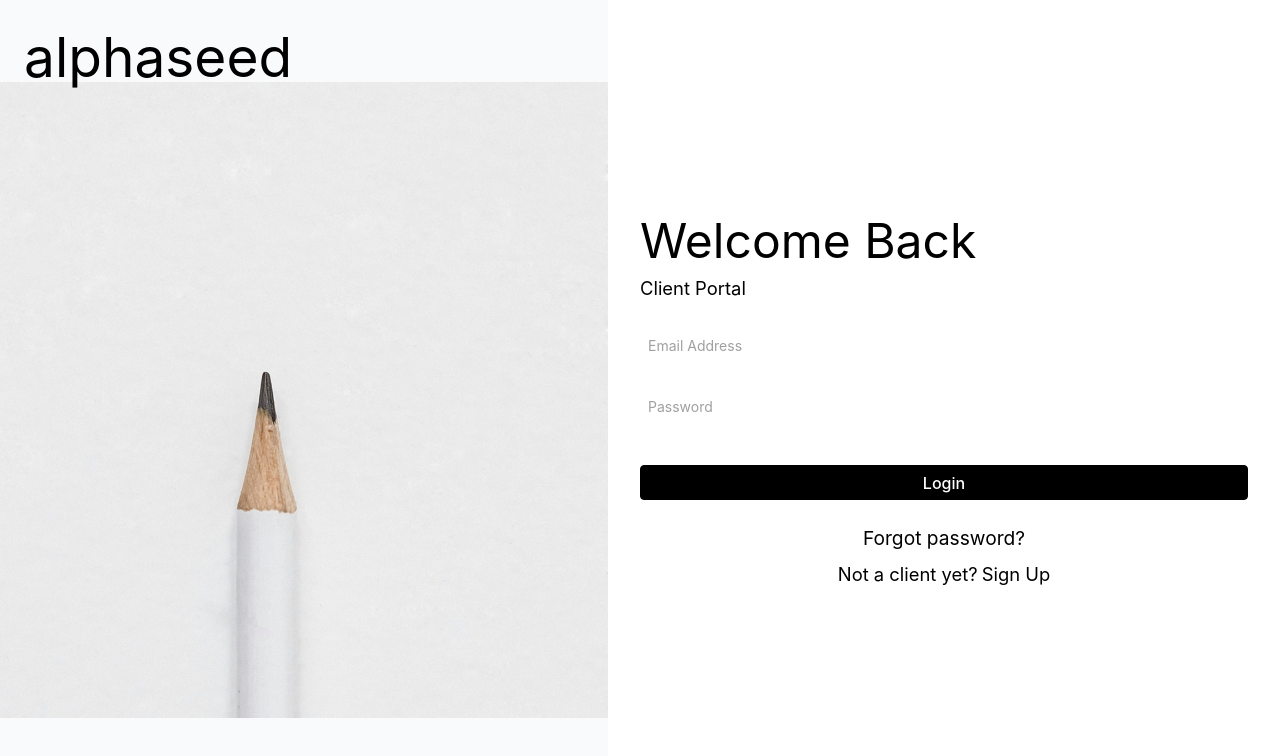
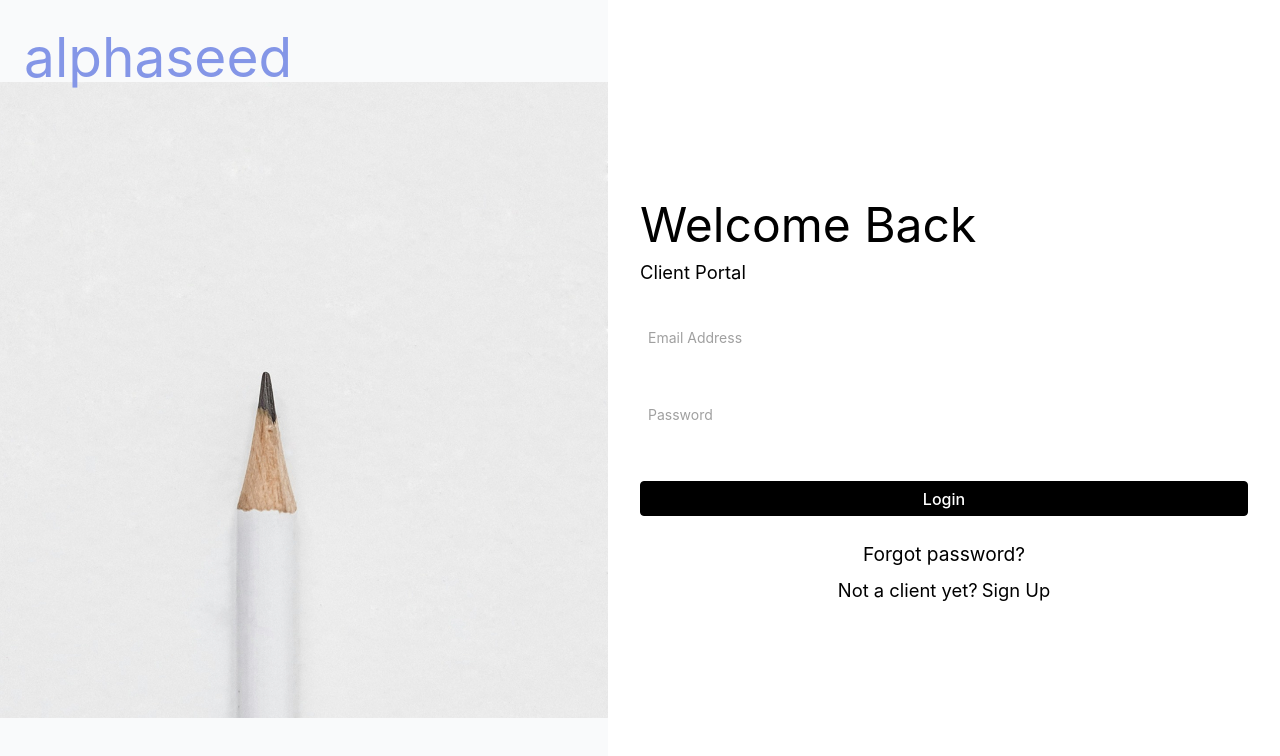
Before and after one commit to Mohammad-Software-Dev/AlphaFinance, a React (Vite) app: page /signin in a window 1280 px wide. Shown: the top 756 px of the page. Built offline with nearby package versions, Linux system fonts and the light colour scheme; a web font is replaced by a local one.

Commit message:
FIxed property info

```diff
--- a/src/components/Logo.tsx
+++ b/src/components/Logo.tsx
@@ -7,7 +7,7 @@ interface LogoProps {
 const Logo: React.FC<LogoProps> = ({ small = false }) => {
   return (
     <h1
-      className="logo-text my-10 lg:my-0"
+      className="text-brand my-10 lg:my-0"
       style={{
         fontSize: small ? "30px" : "55px",
       }}
--- a/src/components/realEstate/PropertyInfo/AmenitiesCard.tsx
+++ b/src/components/realEstate/PropertyInfo/AmenitiesCard.tsx
@@ -1,4 +1,3 @@
-import React from "react";
 import PetsIcon from "../../../assets/icons/pets.svg?react";
 import ParkingIcon from "../../../assets/icons/parking_2.svg?react";
 import OutdoorIcon from "../../../assets/icons/outdoor.svg?react";
--- a/src/pages/SignIn/SignIn.tsx
+++ b/src/pages/SignIn/SignIn.tsx
@@ -24,21 +24,17 @@ const SignIn: React.FC = () => {
       leftImageSrc={signInSideImage}
       leftImageAlt="Sign In Illustration"
     >
-      {/* Logo */}
       <div className="absolute  top-6 left-6 lg:block hidden">
         <Logo />
       </div>
-      {/* Center logo on mobile */}
       <div className=" lg:hidden w-full flex justify-center mb-6">
         <Logo />
       </div>
       <div className="flex flex-col items-center w-full space-y-6">
-        {/* Title & Subtitle */}
         <div className="w-full max-w-[400px] md:max-w-[520px] lg:max-w-[623px] flex flex-col items-start space-y-0">
           <PageTitle>Welcome Back</PageTitle>
           <p className="client-portal mt-1">Client Portal</p>
         </div>
-        {/* Form */}
         <div className="w-full max-w-[400px] md:max-w-[520px] lg:max-w-[623px] flex flex-col items-start space-y-4">
           <form
             className="w-full flex flex-col items-start space-y-6"
@@ -51,7 +47,7 @@ const SignIn: React.FC = () => {
               value={email}
               onChange={(e) => setEmail(e.target.value)}
               error={emailError}
-              className="w-full"
+              className="w-full text-input"
             />
             <TextInput
               id="password"
@@ -60,14 +56,13 @@ const SignIn: React.FC = () => {
               value={password}
               onChange={(e) => setPassword(e.target.value)}
               error={passwordError}
-              className="w-full"
+              className="w-full text-input"
             />
             <Button variant="primary" size="md" fullWidth className="mt-4">
               Login
             </Button>
           </form>
         </div>
-        {/* Footer */}
         <div className="flex flex-col items-center w-full max-w-[400px] md:max-w-[520px] lg:max-w-[623px] space-y-2">
           <a href="#" className="forgot-password">
             Forgot password?
```
